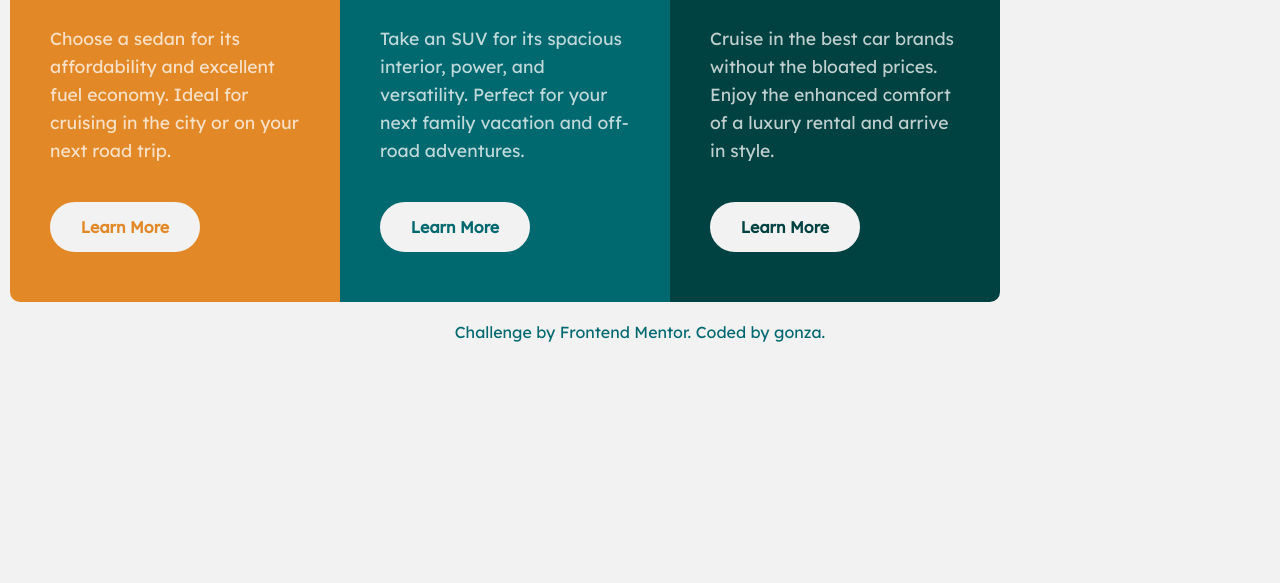
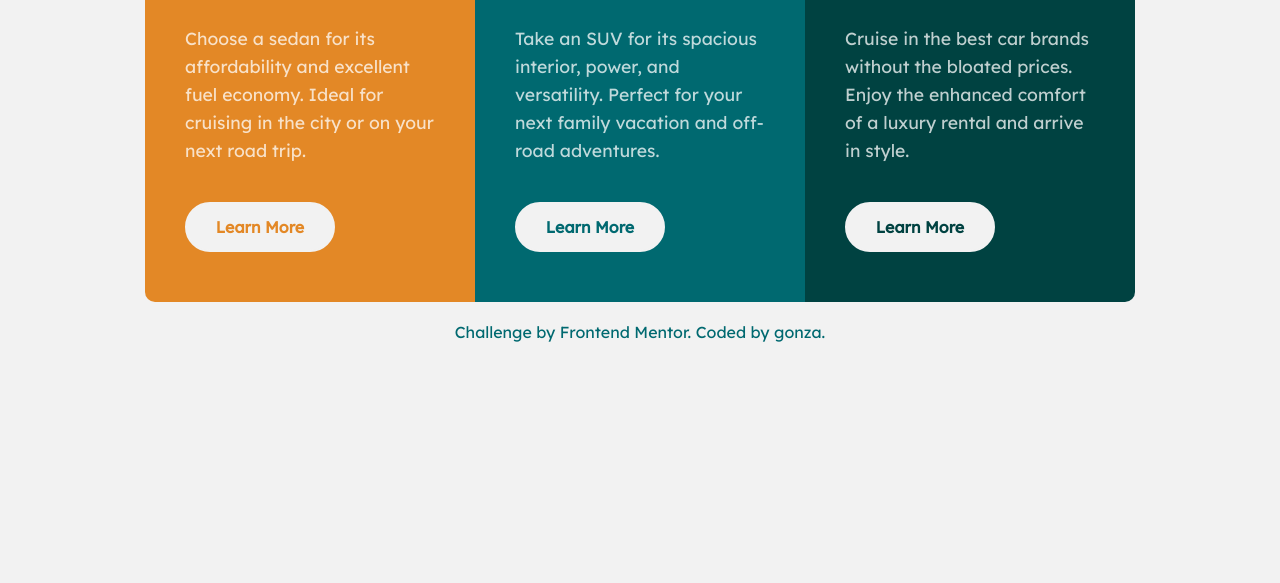
Before and after one commit to gnzlplcs/3-column-preview-card-component, a website: page index.html in a window 1280 px wide. Shown: the part 217-800 px from the top of the page. Drawn offline with Linux system fonts and the light colour scheme.

Commit message:
🔧 fix display flex

```diff
--- a/style.css
+++ b/style.css
@@ -1,6 +1,8 @@
 @import url("https://fonts.googleapis.com/css2?family=Big+Shoulders+Display:wght@700&family=Lexend+Deca&display=swap");
 body {
-  margin: 0 auto;
+  margin: 0;
+  padding: 0;
+  box-sizing: border-box;
   background-color: #f2f2f2;
 }
 
@@ -78,14 +80,17 @@ body {
   color: #006970;
 }
 .attribution a:hover {
-  color: #004241;
-  border-bottom: 1px solid #004241;
+  color: #e38826;
+  border-bottom: 1px solid #e38826;
 }
 
 @media screen and (min-width: 375px) {
   .container {
-    display: grid;
-    grid-template-columns: repeat(3, 1fr);
+    width: 1440px;
+    display: flex;
+    flex-direction: row;
+    justify-content: center;
+    margin: 0 auto;
   }
   .container :nth-child(1) {
     border-radius: 10px 0 0 10px;
@@ -95,7 +100,7 @@ body {
   }
 
   .card {
-    width: 250px;
+    min-width: 250px;
   }
 
   .card--button:hover {
```
Also changed, not shown: README-template.md, README.md, 1 other file.
